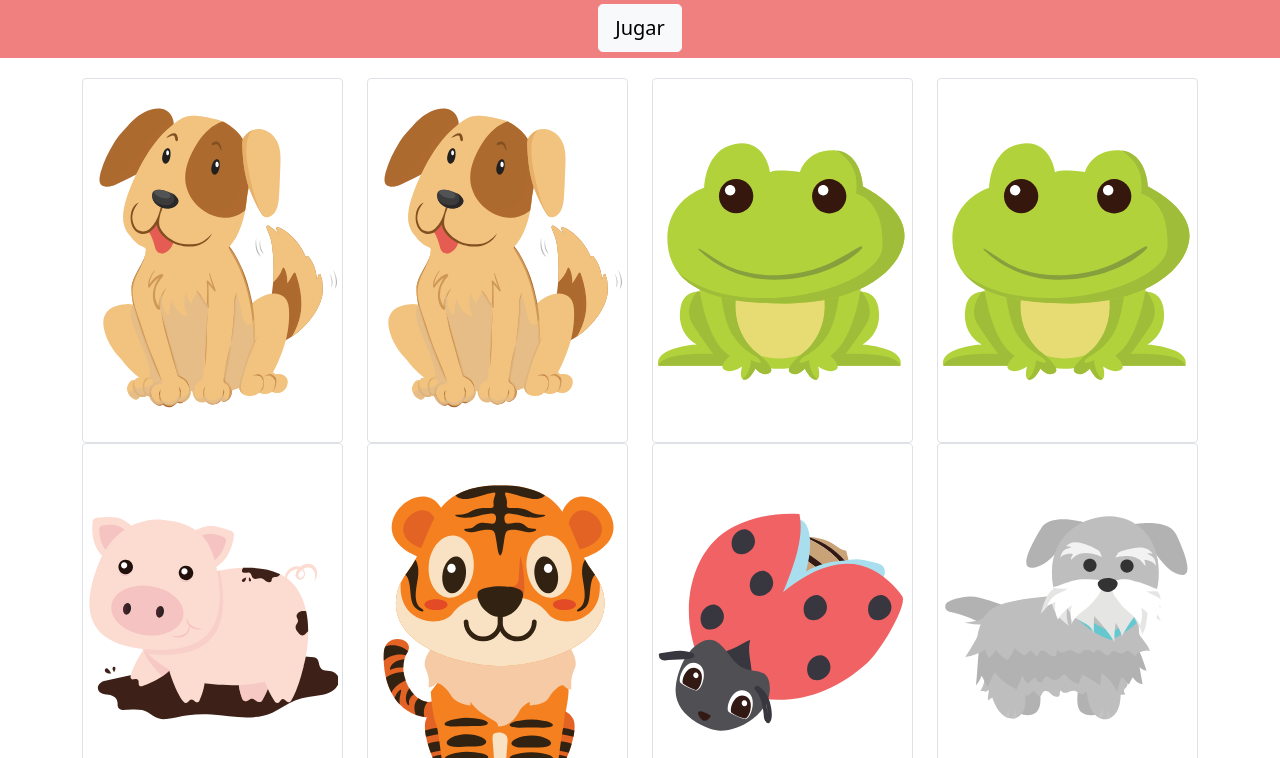
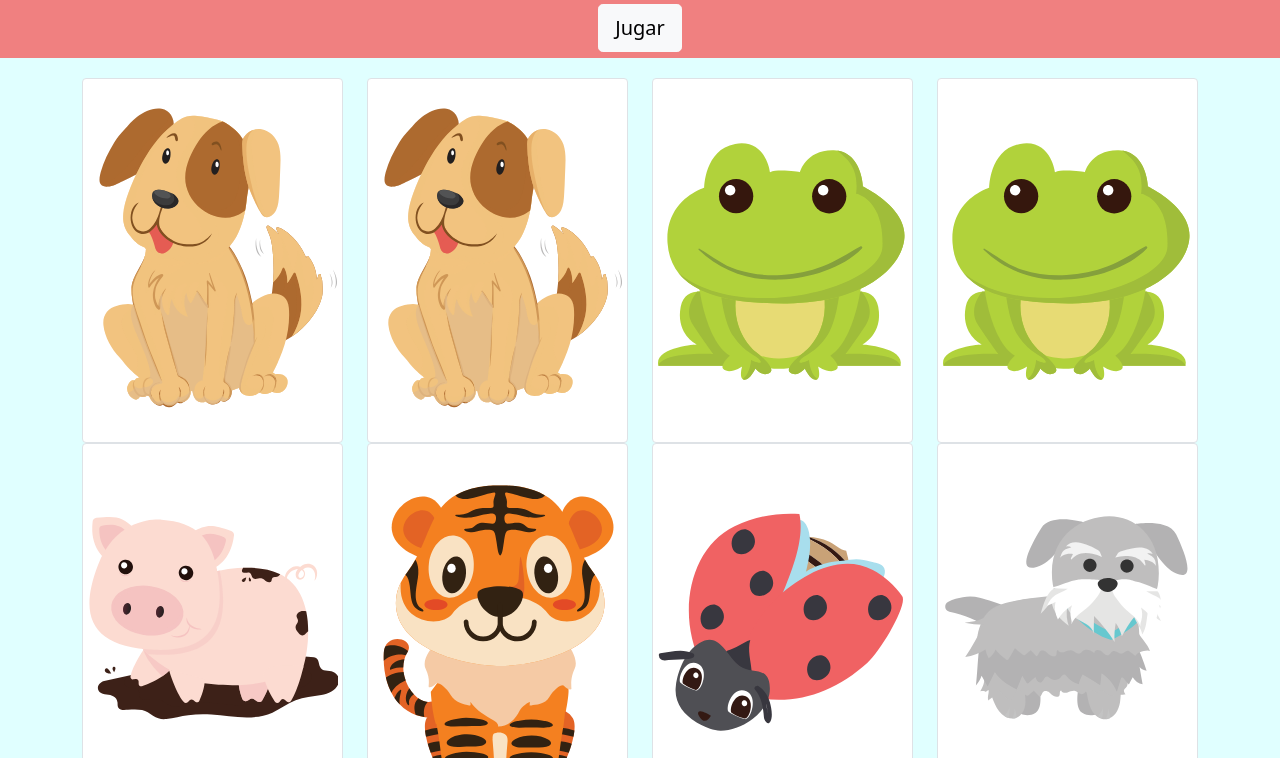
Before and after one commit to facuarrascaeta/memotest, a website: page index.html in a window 1280 px wide. Shown: the part 42-800 px from the top of the page. Drawn offline with nearby package versions, Linux system fonts and the light colour scheme.

Commit message:
agrega estilos para facilitar uso del juego
cambia el cursor a pointer y el fondo detrás de las tarjetas para que sea más fácil distinguir donde se va a cliquear.

```diff
--- a/css/main.css
+++ b/css/main.css
@@ -6,3 +6,11 @@ header {
     /* padding-top: 20px; */
     margin-bottom: 20px;
 }
+
+body {
+    background-color: lightcyan;
+}
+
+img {
+    cursor: pointer;
+}
```
